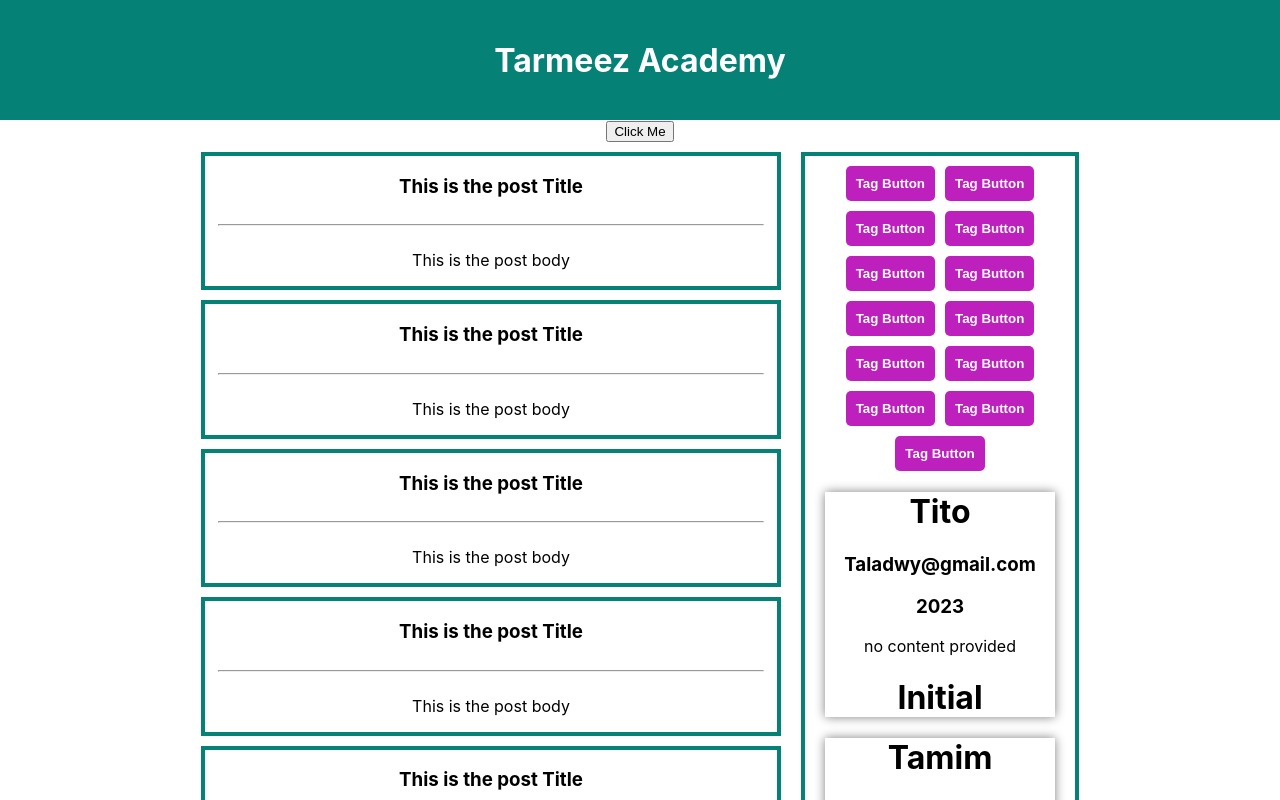
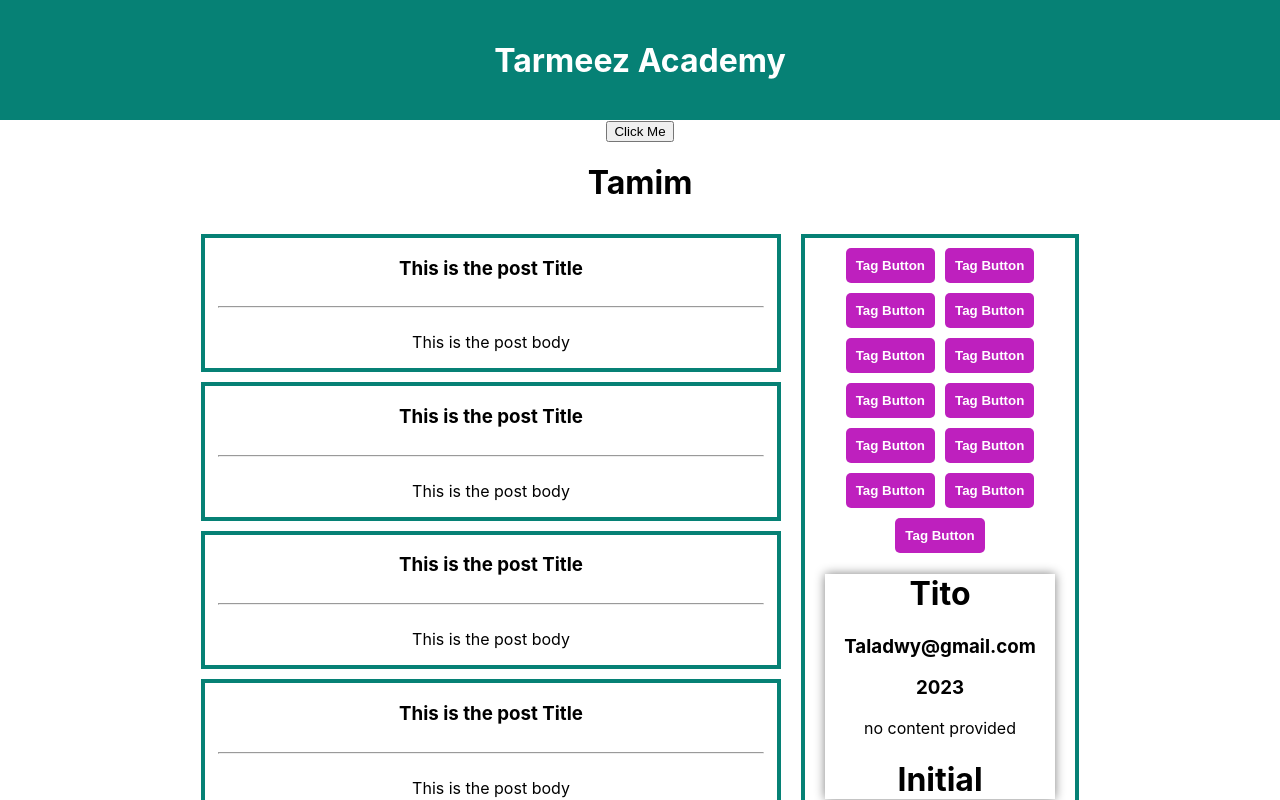
Before and after one commit to Isaladwy/react-revision, a React (Create React App) app: page / in a window 1280 px wide. Shown: the top 800 px of the page. Built offline with nearby package versions, Linux system fonts and the light colour scheme.

Commit message:
Add name display to MyButton component for improved user feedback

```diff
--- a/src/components/MyButton.jsx
+++ b/src/components/MyButton.jsx
@@ -4,6 +4,7 @@ function MyButton() {
   return (
     <div>
       <button onClick={handleClick}>Click Me</button>
+      <h1>{name}</h1>
     </div>
   );
 }
```
